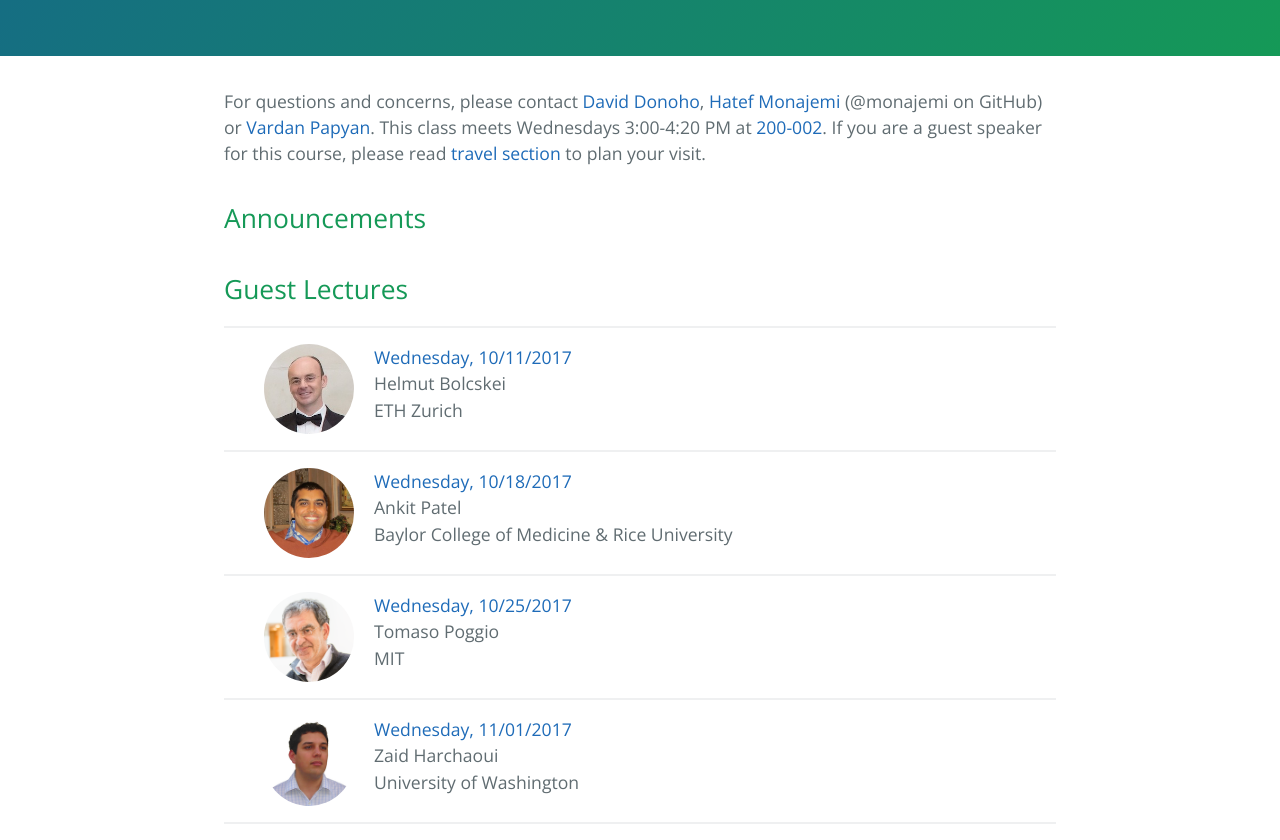
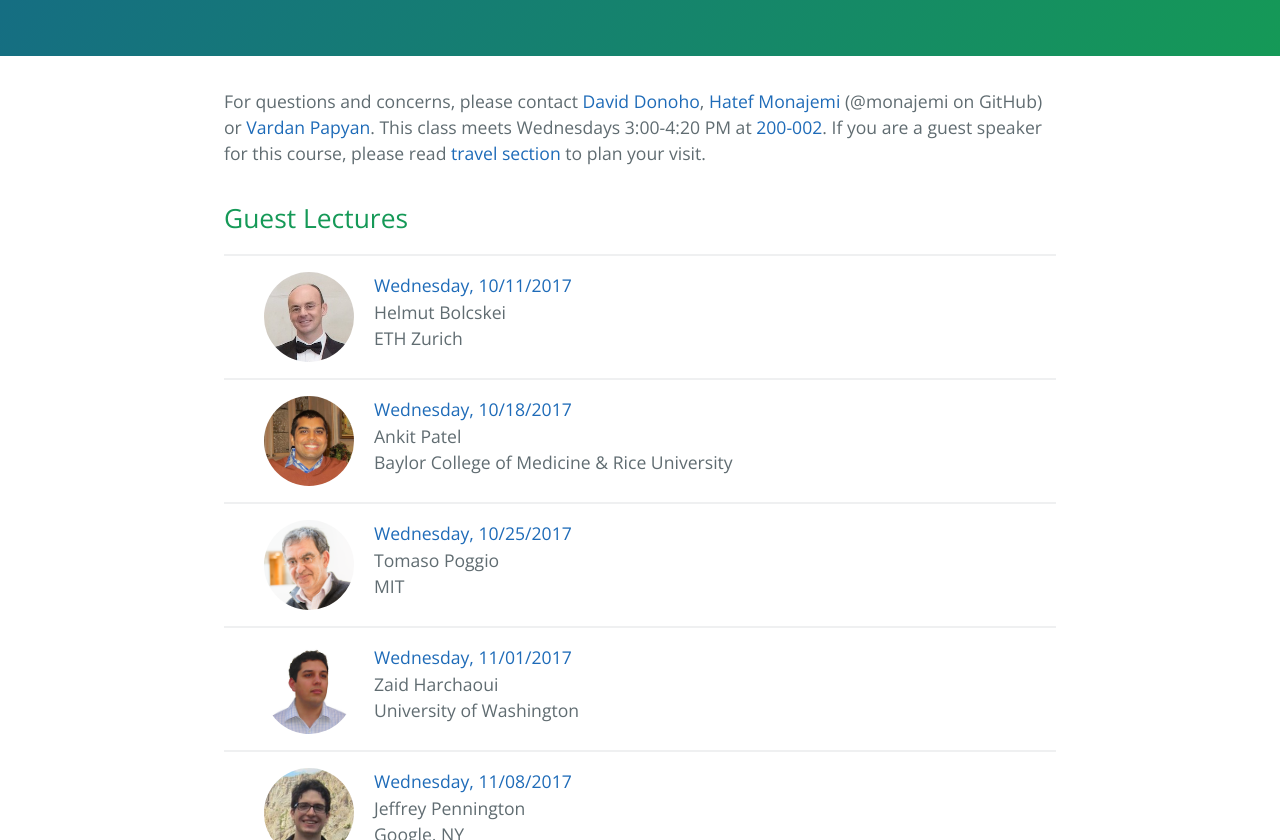
Before and after one commit to stats385/stats385.github.io, a Jekyll site: the page built from index.md, in a window 1280 px wide and 900 px high, scrolled down 1133 px, cut to the strip 60-900 px from the top of the window. Built offline with Jekyll 4.4.1, drawn with Linux system fonts in a browser that asks for light colours; the repository's description, which GitHub fills in, is left out.

Commit message:
popopopo

```diff
--- a/index.md
+++ b/index.md
@@ -3,9 +3,6 @@ layout: titlepage
 ---
 
 For questions and concerns, please contact [David Donoho](https://profiles.stanford.edu/david-donoho), [Hatef Monajemi](http://web.stanford.edu/~monajemi/) (@monajemi on GitHub) or [Vardan Papyan](http://vardanp.cswp.cs.technion.ac.il/). This class meets Wednesdays 3:00-4:20 PM at [200-002](https://campus-map.stanford.edu/?srch=200-002). If you are a guest speaker for this course, please read [travel section](#plan-your-visit) to plan your visit.
-
-
-## [](#announcements)Announcements
 
 
 
```
